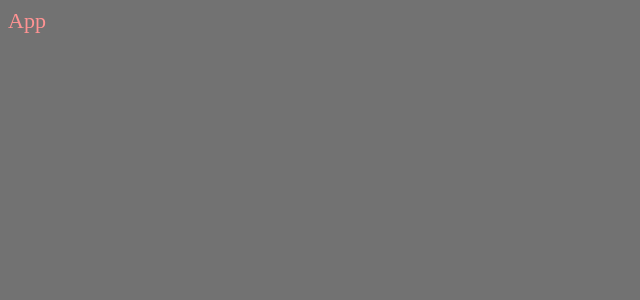
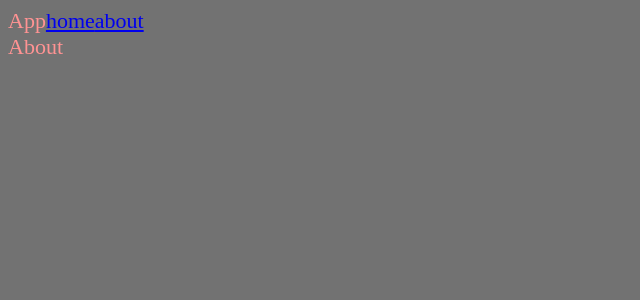
Before and after one commit to karbonara/webpack, a React app: page /about in a window 1280 px wide. Shown: the top 300 px of the page, without its empty margins (0-640 px from the left). Built offline with nearby package versions, Linux system fonts and the light colour scheme.

Commit message:
Добавляет react-router-dom

```diff
--- a/package.json
+++ b/package.json
@@ -23,6 +23,7 @@
     "@types/node": "^17.0.21",
     "@types/react": "^17.0.39",
     "@types/react-dom": "^17.0.11",
+    "@types/react-router-dom": "^5.3.3",
     "@types/webpack": "^5.28.0",
     "@types/webpack-dev-server": "^4.7.2",
     "css-loader": "^6.6.0",
@@ -40,6 +41,7 @@
   },
   "dependencies": {
     "react": "^17.0.2",
-    "react-dom": "^17.0.2"
+    "react-dom": "^17.0.2",
+    "react-router-dom": "^6.2.1"
   }
 }
--- a/src/App.tsx
+++ b/src/App.tsx
@@ -1,8 +1,19 @@
+import { Routes, Route, Link } from 'react-router-dom';
 import classes from './style.module.scss';
+import Home from './pages/Home';
+import About from './pages/About';
 
 const App = () => {
   return (
-    <div className={classes.text}>App</div>
+    <div className={classes.text}>
+      App
+      <Link to={'home'}>home</Link>
+      <Link to={'about'}>about</Link>
+      <Routes>
+        <Route path="/home" element={<Home />} />
+        <Route path="/about" element={<About />} />
+      </Routes>
+    </div>
   )
 };
 
--- a/src/index.tsx
+++ b/src/index.tsx
@@ -1,7 +1,10 @@
 import { render } from 'react-dom';
+import { BrowserRouter } from 'react-router-dom';
 import App from './App';
 
 render(
-  <App />,
+  <BrowserRouter>
+    <App />
+  </BrowserRouter>,
   document.getElementById('root')
 )
--- /dev/null
+++ b/src/pages/About.tsx
@@ -0,0 +1,9 @@
+const About = () => {
+  return (
+    <div>
+      About
+    </div>
+  )
+};
+
+export default About;
--- /dev/null
+++ b/src/pages/Home.tsx
@@ -0,0 +1,9 @@
+const Home = () => {
+  return (
+    <div>
+      Home
+    </div>
+  )
+};
+
+export default Home;
```
Also changed, not shown: 2 other files (tests, documents, lock files or other folders).
